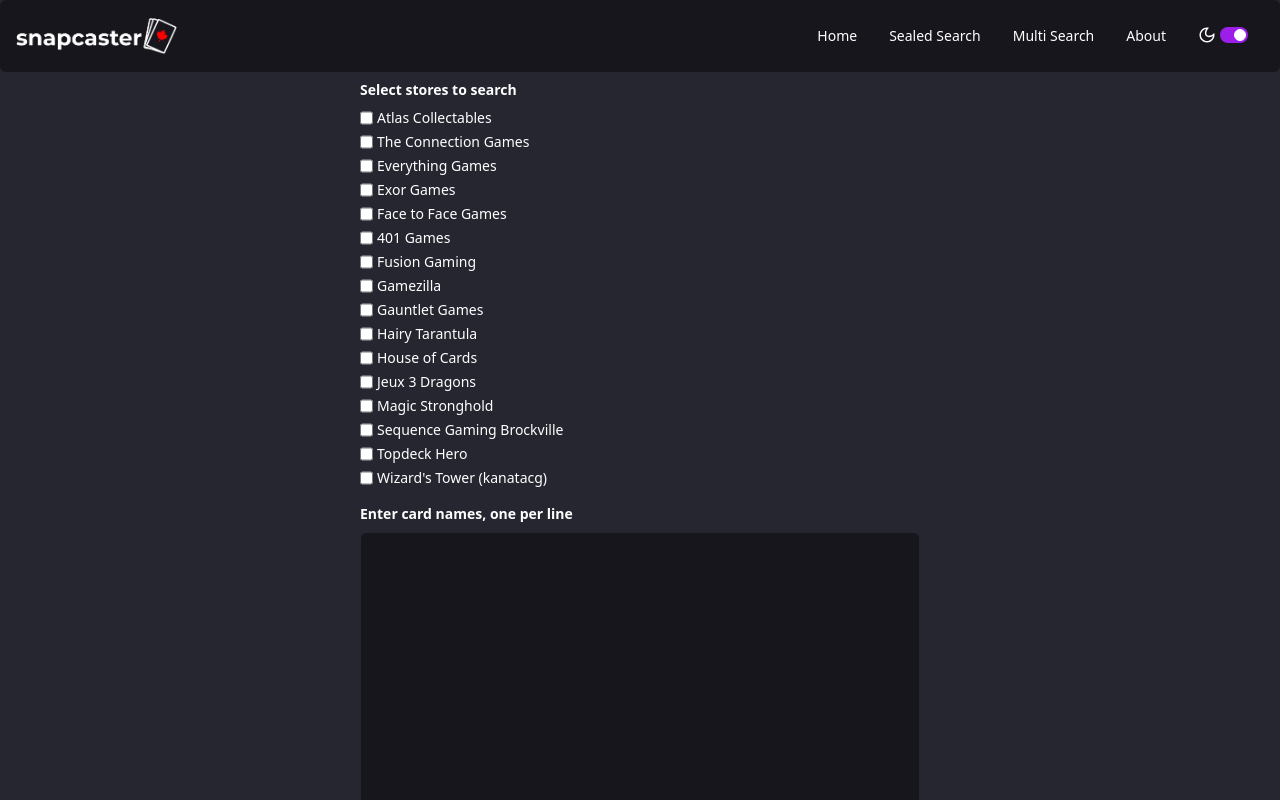
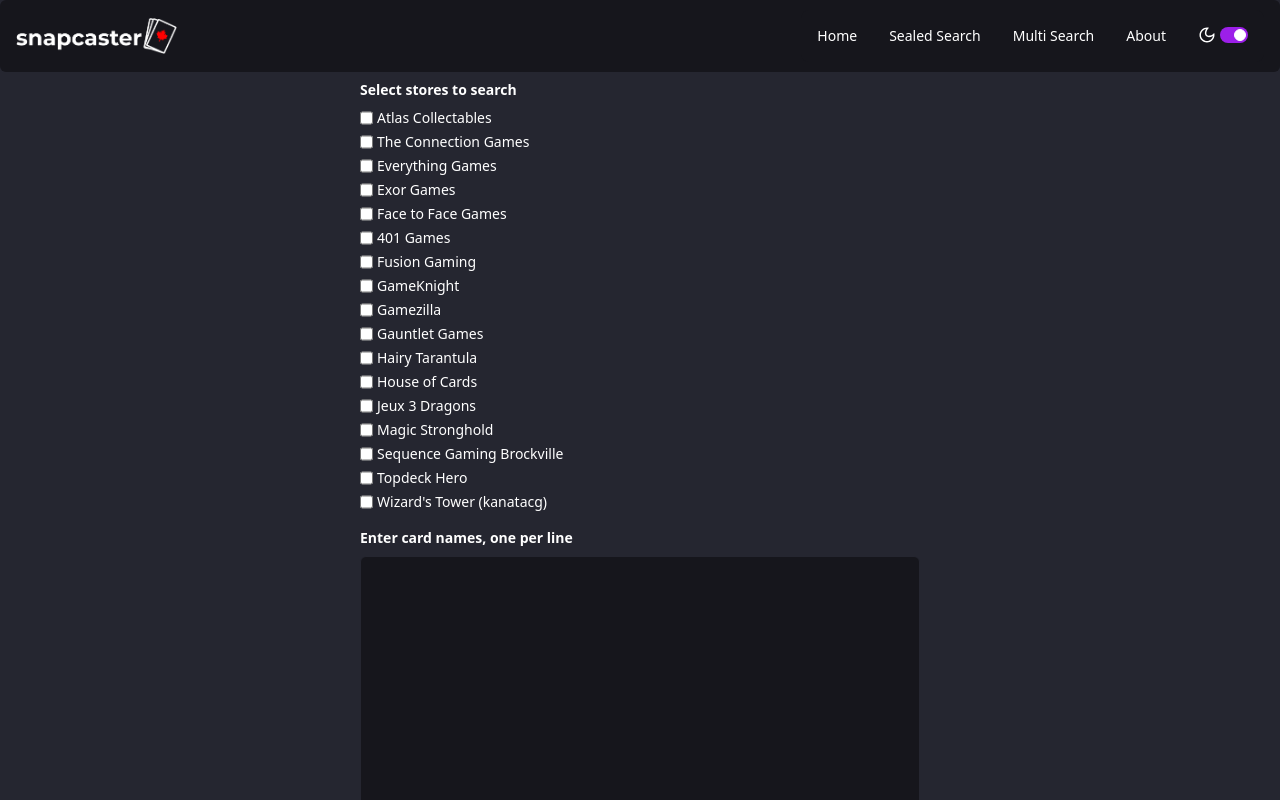
Before and after one commit to chrislegault/snapcasterv2-client, a React (Vite) app: page /multi-search in a window 1280 px wide. Shown: the top 800 px of the page. Built offline with nearby package versions, Linux system fonts and the light colour scheme.

Commit message:
adding gameknight

```diff
--- a/src/components/SearchRow.jsx
+++ b/src/components/SearchRow.jsx
@@ -21,7 +21,9 @@ const websiteLogos = {
   atlas: 'https://d1rw89lz12ur5s.cloudfront.net/store/atlascollectables/a9e1fed8d2d549cba92c6406b18f8969/large/logo-v2-small-v2.png',
   hairyt: 'https://cdn.shopify.com/s/files/1/0266/9513/9533/files/hariyt-horizontal-logo.png?v=1615403256',
   gamezilla: 'https://cdn.shopify.com/s/files/1/0570/6308/0145/files/Screen_Shot_2018-09-07_at_1.02.57_PM_copy_141x.png?v=1626814255',
-  exorgames: 'https://cdn.shopify.com/s/files/1/0467/3083/8169/files/Untitled-2-01.png?v=1613706669'
+  exorgames: 'https://cdn.shopify.com/s/files/1/0467/3083/8169/files/Untitled-2-01.png?v=1613706669',
+  gameknight: 'https://cdn.shopify.com/s/files/1/0367/8204/7276/files/GK-Logo-Full-Text-Below-1-768x603.png?v=1618430878',
+
 };
 
 export default function SearchRow({ cardData }) {
--- a/src/components/StoreRadioButtons.jsx
+++ b/src/components/StoreRadioButtons.jsx
@@ -144,6 +144,26 @@ export default function StoreRadioButtons() {
             }}
           />
           <label htmlFor="fusion">Fusion Gaming</label>
+        </div>
+
+        {/* GAMEKNIGHT */}
+        <div className="flex flex-row space-x-1">
+          <input
+            type="checkbox"
+            id="gameknight"
+            value="gameknight"
+            checked={selectedStores.includes('gameknight')}
+            onChange={e => {
+              if (e.target.checked) {
+                setSelectedStores([...selectedStores, e.target.value]);
+              } else {
+                setSelectedStores(
+                  selectedStores.filter(store => store !== e.target.value),
+                );
+              }
+            }}
+          />
+          <label htmlFor="gameknight">GameKnight</label>
         </div>
 
         {/* GAMEZILLA */}
```
